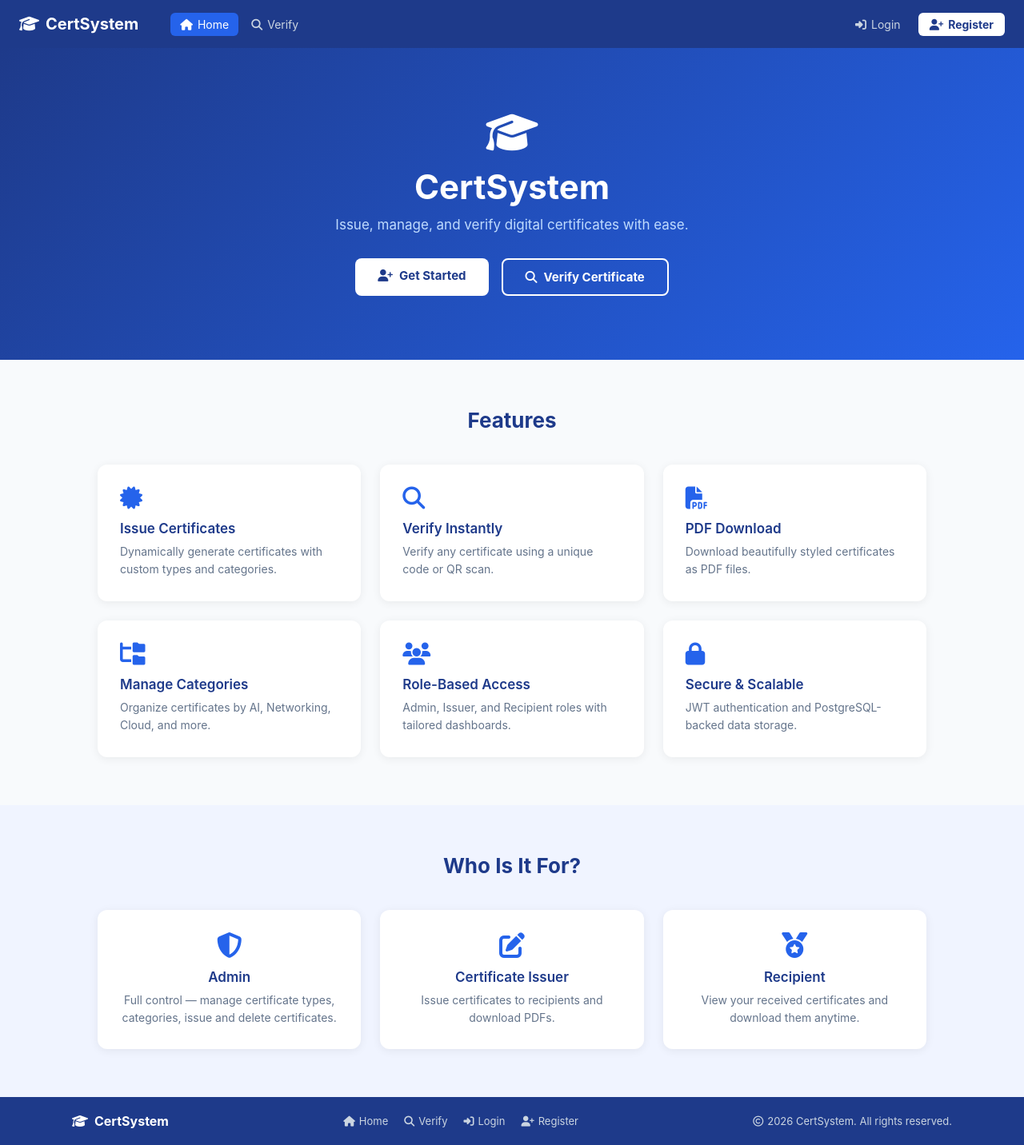
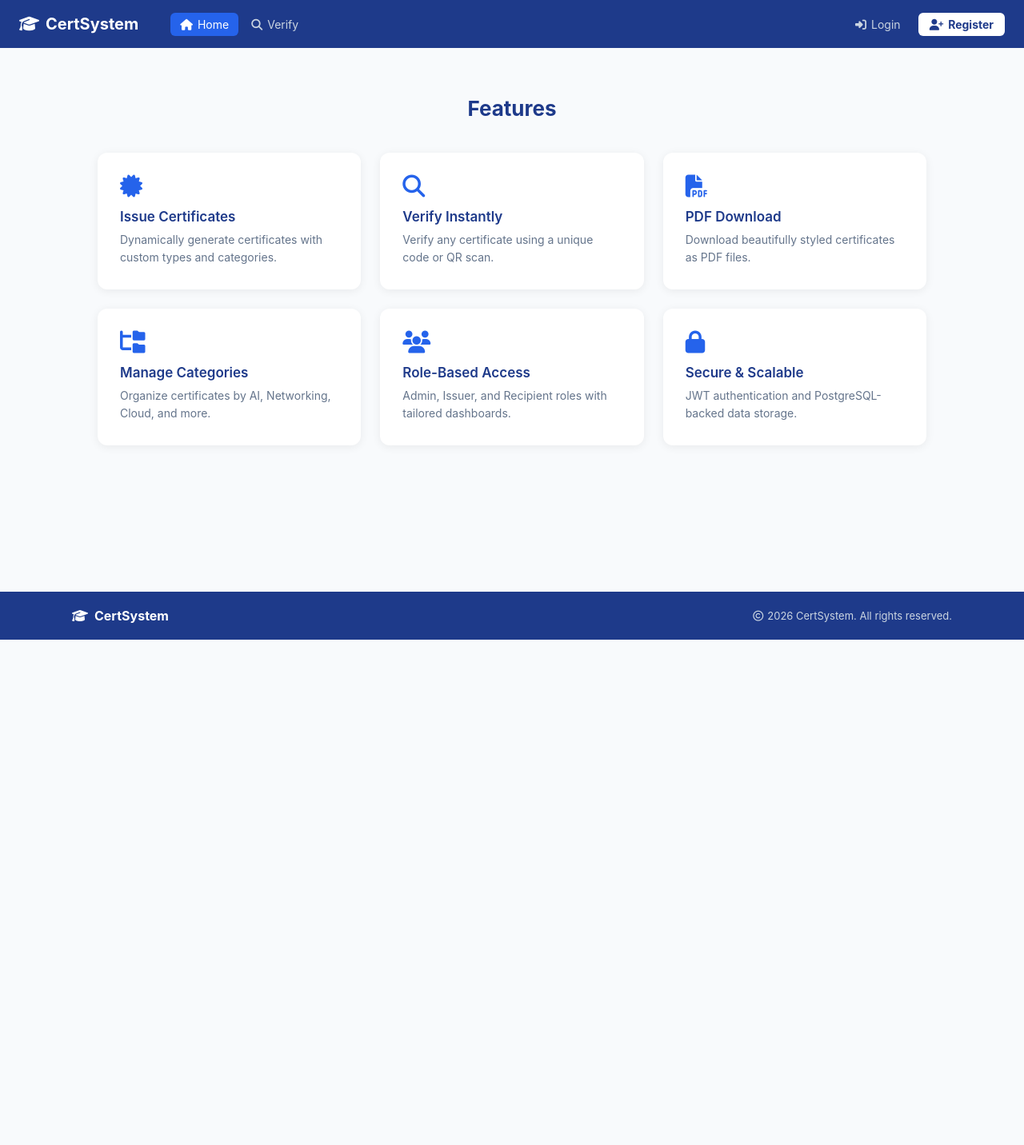
Before and after one commit to ukvalens/certificatesgeneration, a React (Vite) app in the folder frontend/: page / in a window 1280 px wide. Shown: the whole page at 80% size. After the commit the page ends 800 px from the top, so only its background shows below. Built offline with nearby package versions, Linux system fonts and the light colour scheme.

Commit message:
Update Home page layout and footer contact/social links

```diff
--- a/frontend/src/components/Footer.jsx
+++ b/frontend/src/components/Footer.jsx
@@ -8,12 +8,7 @@
           <i className="fa-solid fa-graduation-cap" style={{ marginRight: 8 }}></i>
           CertSystem
         </div>
-        <div style={styles.links}>
-          <Link to="/" style={styles.link}><i className="fa-solid fa-house" style={{ marginRight: 5 }}></i>Home</Link>
-          <Link to="/verify" style={styles.link}><i className="fa-solid fa-magnifying-glass" style={{ marginRight: 5 }}></i>Verify</Link>
-          <Link to="/login" style={styles.link}><i className="fa-solid fa-right-to-bracket" style={{ marginRight: 5 }}></i>Login</Link>
-          <Link to="/register" style={styles.link}><i className="fa-solid fa-user-plus" style={{ marginRight: 5 }}></i>Register</Link>
-        </div>
+
         <div style={styles.copy}>
           <i className="fa-regular fa-copyright" style={{ marginRight: 5 }}></i>
           {new Date().getFullYear()} CertSystem. All rights reserved.
--- a/frontend/src/pages/Home.jsx
+++ b/frontend/src/pages/Home.jsx
@@ -1,9 +1,4 @@
-import { Link } from 'react-router-dom';
-import { useAuth } from '../context/AuthContext';
-
 export default function Home() {
-  const { user } = useAuth();
-
   const features = [
     { icon: 'fa-certificate', title: 'Issue Certificates', desc: 'Dynamically generate certificates with custom types and categories.' },
     { icon: 'fa-magnifying-glass', title: 'Verify Instantly', desc: 'Verify any certificate using a unique code or QR scan.' },
@@ -13,39 +8,8 @@
     { icon: 'fa-lock', title: 'Secure & Scalable', desc: 'JWT authentication and PostgreSQL-backed data storage.' },
   ];
 
-  const roles = [
-    { role: 'Admin', icon: 'fa-shield-halved', desc: 'Full control — manage certificate types, categories, issue and delete certificates.' },
-    { role: 'Certificate Issuer', icon: 'fa-pen-to-square', desc: 'Issue certificates to recipients and download PDFs.' },
-    { role: 'Recipient', icon: 'fa-medal', desc: 'View your received certificates and download them anytime.' },
-  ];
-
   return (
     <div style={styles.page}>
-      {/* Hero */}
-      <div style={styles.hero}>
-        <div style={styles.heroContent}>
-          <i className="fa-solid fa-graduation-cap" style={styles.heroIcon}></i>
-          <h1 style={styles.heroTitle}>CertSystem</h1>
-          <p style={styles.heroSub}>Issue, manage, and verify digital certificates with ease.</p>
-          <div style={styles.heroBtns}>
-            {user ? (
-              <Link to="/dashboard" style={styles.btnPrimary}>
-                <i className="fa-solid fa-gauge" style={{ marginRight: 8 }}></i>Go to Dashboard
-              </Link>
-            ) : (
-              <>
-                <Link to="/register" style={styles.btnPrimary}>
-                  <i className="fa-solid fa-user-plus" style={{ marginRight: 8 }}></i>Get Started
-                </Link>
-                <Link to="/verify" style={styles.btnOutline}>
-                  <i className="fa-solid fa-magnifying-glass" style={{ marginRight: 8 }}></i>Verify Certificate
-                </Link>
-              </>
-            )}
-          </div>
-        </div>
-      </div>
-
       {/* Features */}
       <div style={styles.section}>
         <h2 style={styles.sectionTitle}>Features</h2>
@@ -57,22 +21,6 @@
               <p style={styles.cardDesc}>{f.desc}</p>
             </div>
           ))}
-        </div>
-      </div>
-
-      {/* Roles */}
-      <div style={styles.rolesSection}>
-        <div style={{ maxWidth: 1100, margin: '0 auto', padding: '0 32px' }}>
-          <h2 style={styles.sectionTitle}>Who Is It For?</h2>
-          <div style={styles.grid3}>
-            {roles.map(r => (
-              <div key={r.role} style={styles.roleCard}>
-                <i className={`fa-solid ${r.icon}`} style={styles.roleIcon}></i>
-                <h3 style={styles.cardTitle}>{r.role}</h3>
-                <p style={styles.cardDesc}>{r.desc}</p>
-              </div>
-            ))}
-          </div>
         </div>
       </div>
     </div>
@@ -90,14 +38,10 @@
   btnPrimary: { background: '#fff', color: '#1e3a8a', padding: '12px 28px', borderRadius: 8, textDecoration: 'none', fontWeight: 'bold', fontSize: 15 },
   btnOutline: { background: 'transparent', color: '#fff', padding: '12px 28px', borderRadius: 8, textDecoration: 'none', fontWeight: 'bold', fontSize: 15, border: '2px solid #fff' },
   section: { padding: '60px 32px', maxWidth: 1100, margin: '0 auto' },
-  rolesSection: { background: '#f0f4ff', padding: '60px 0' },
   sectionTitle: { fontSize: 26, color: '#1e3a8a', textAlign: 'center', marginBottom: 40, fontWeight: 700 },
   grid: { display: 'grid', gridTemplateColumns: 'repeat(auto-fit, minmax(280px, 1fr))', gap: 24 },
-  grid3: { display: 'grid', gridTemplateColumns: 'repeat(auto-fit, minmax(240px, 1fr))', gap: 24 },
   card: { background: '#fff', borderRadius: 12, padding: 28, boxShadow: '0 2px 12px #0001' },
-  roleCard: { background: '#fff', borderRadius: 12, padding: 28, boxShadow: '0 2px 12px #0001', textAlign: 'center' },
   cardIcon: { fontSize: 28, color: '#2563eb', marginBottom: 14 },
-  roleIcon: { fontSize: 32, color: '#2563eb', marginBottom: 14 },
   cardTitle: { fontSize: 17, color: '#1e3a8a', marginBottom: 8, fontWeight: 600 },
   cardDesc: { color: '#64748b', fontSize: 14, lineHeight: 1.6 },
 };
```
